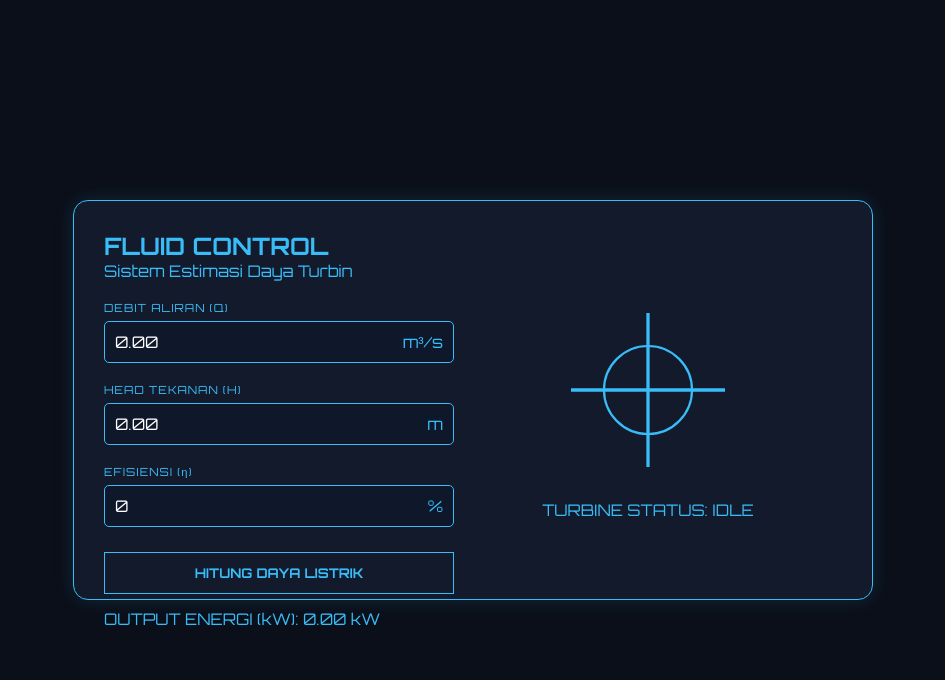
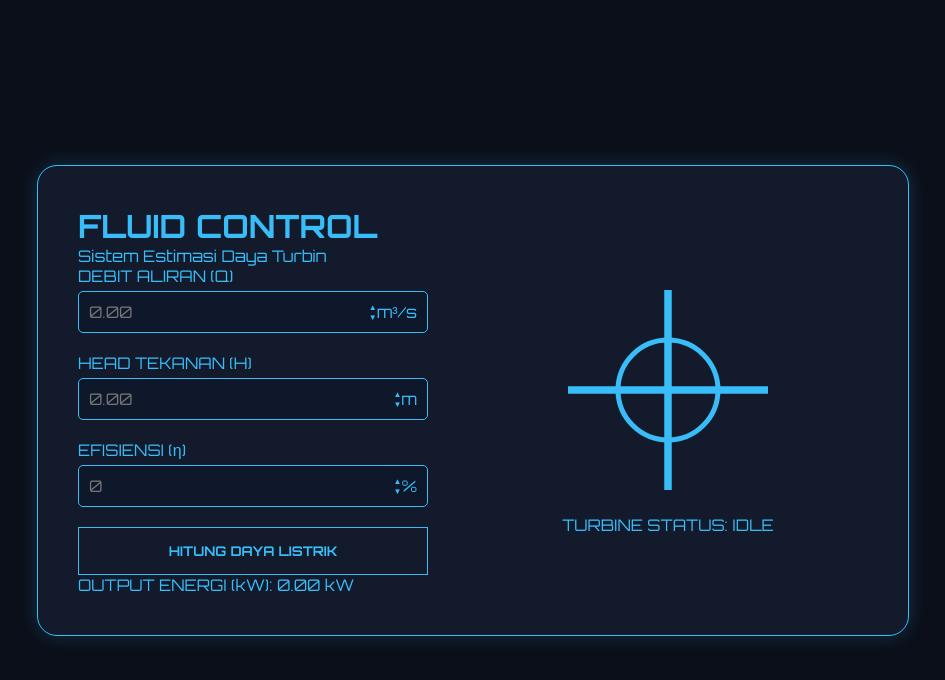
Before and after one commit to lishafira/Kalkulator-Mekanika-Fluida, a website: page index.html in a window 1280 px wide. Both pictures are taken after a click on the button "HITUNG DAYA LISTRIK". Shown: the whole page, without its empty margins (167-1112 px from the left). Drawn offline with Linux system fonts and the light colour scheme.

Commit message:
biar responsif hehe

```diff
--- a/index.html
+++ b/index.html
@@ -6,45 +6,57 @@
     <title>Perhitungan Daya Turbin</title>
 </head>
 <body>
-    <div class="dashboard-fixed">
-        <div class="panel-left">
+    <div class="dashboard">
+        <div class="sidebar">
             <header>
-                <h2>FLUID CONTROL</h2>
+                <h1>FLUID CONTROL</h1>
                 <p>Sistem Estimasi Daya Turbin</p>
             </header>
 
-            <div class="field">
+            <div class="input-group">
                 <label>DEBIT ALIRAN (Q)</label>
-                <div class="input-row">
-                    <input type="number" id="debit" value="0.00" step="0.01">
+                <div class="input-field">
+                    <input type="number" id="debit" placeholder="0.00" step="0.01">
+                    <div class="spinner">
+                        <button onclick="adjust('debit', 0.01)">▲</button>
+                        <button onclick="adjust('debit', -0.01)">▼</button>
+                    </div>
                     <span>m³/s</span>
                 </div>
             </div>
 
-            <div class="field">
+            <div class="input-group">
                 <label>HEAD TEKANAN (H)</label>
-                <div class="input-row">
-                    <input type="number" id="head" value="0.00" step="0.1">
+                <div class="input-field">
+                    <input type="number" id="head" placeholder="0.00" step="0.1">
+                    <div class="spinner">
+                        <button onclick="adjust('head', 0.1)">▲</button>
+                        <button onclick="adjust('head', -0.1)">▼</button>
+                    </div>
                     <span>m</span>
                 </div>
             </div>
 
-            <div class="field">
+            <div class="input-group">
                 <label>EFISIENSI (η)</label>
-                <div class="input-row">
-                    <input type="number" id="efisiensi" value="0" step="1">
+                <div class="input-field">
+                    <input type="number" id="efisiensi" placeholder="0" step="1">
+                    <div class="spinner">
+                        <button onclick="adjust('efisiensi', 1)">▲</button>
+                        <button onclick="adjust('efisiensi', -1)">▼</button>
+                    </div>
                     <span>%</span>
                 </div>
             </div>
 
-            <button class="btn-hit" onclick="calculate()">HITUNG DAYA LISTRIK</button>
-            <div class="output">OUTPUT ENERGI (kW): <span id="result">0.00 kW</span></div>
+            <button class="btn-calc" onclick="calculate()">HITUNG DAYA LISTRIK</button>
+            <div class="status-bar">OUTPUT ENERGI (kW): <span id="result">0.00 kW</span></div>
         </div>
 
-        <div class="panel-right">
-            <svg id="turbine-svg" viewBox="0 0 200 200">
-                <circle cx="100" cy="100" r="40" stroke="#38bdf8" stroke-width="2" fill="none"/>
-                <path d="M100 30 L100 170 M30 100 L170 100" stroke="#38bdf8" stroke-width="3"/>
+        <div class="visualizer">
+         <svg id="turbine-svg" viewBox="0 0 200 200">
+            <path class="rotor" d="M100 20 L100 180 M20 100 L180 100" stroke="#38bdf8" stroke-width="6"/>
+            <circle class="rotor" cx="100" cy="100" r="40" stroke="#38bdf8" stroke-width="4" fill="none"/>
             </svg>
             <p id="turbine-status">TURBINE STATUS: IDLE</p>
         </div>
--- a/public/script.js
+++ b/public/script.js
@@ -1,34 +1,35 @@
 function adjust(id, delta) {
     const input = document.getElementById(id);
-    input.value = (parseFloat(input.value) + delta).toFixed(id === 'efisiensi' ? 0 : 2);
+    input.value = (parseFloat(input.value || 0) + delta).toFixed(2);
 }
 
 function calculate() {
     const Q = parseFloat(document.getElementById('debit').value) || 0;
     const H = parseFloat(document.getElementById('head').value) || 0;
     const eta = (parseFloat(document.getElementById('efisiensi').value) || 0) / 100;
+
     const P = (1000 * 9.81 * Q * H * eta) / 1000;
-
     document.getElementById('result').innerText = P.toFixed(2) + " kW";
 
-    const svg = document.getElementById('turbine-svg');
-    const status = document.getElementById('turbine-status');
+    const turbine = document.getElementById('turbine-svg');
+    const statusText = document.getElementById('turbine-status');
 
-    // LOGIKA WARNA
-    let color = P > 2000 ? "#ff7f00" : (P >= 500 ? "#00ff7f" : "#38bdf8");
+    turbine.classList.remove('spinning');
 
     if (P > 0) {
-        svg.style.stroke = color;
-        svg.style.filter = `drop-shadow(0 0 10px ${color})`;
-        svg.classList.add('spinning');
-        status.innerText = "TURBINE STATUS: ACTIVE";
-        status.style.color = color;
+        let color = P >= 2000 ? "#ff7f00" : (P >= 500 ? "#00ff7f" : "#38bdf8");
+        turbine.style.stroke = color;
+        turbine.style.filter = `drop-shadow(0 0 10px ${color})`;
+        void turbine.offsetWidth;
+        turbine.classList.add('spinning');
+        statusText.innerText = "TURBINE STATUS: ACTIVE";
+        statusText.style.color = color;
     } else {
-        svg.style.stroke = "#38bdf8";
-        svg.style.filter = "none";
-        svg.classList.remove('spinning');
-        status.innerText = "TURBINE STATUS: IDLE";
-        status.style.color = "#38bdf8";
+        // Matikan jika P = 0
+        turbine.style.stroke = "#38bdf8";
+        turbine.style.filter = "none";
+        statusText.innerText = "TURBINE STATUS: IDLE";
+        statusText.style.color = "#38bdf8";
     }
 }
 l
--- a/public/style.css
+++ b/public/style.css
@@ -1,86 +1,31 @@
 @import url('https://fonts.googleapis.com/css2?family=Orbitron:wght@400;700&display=swap');
 
-* {
-    margin: 0;
-    padding: 0;
-    box-sizing: border-box;
-    font-family: 'Orbitron', sans-serif !important;
-    color: #38bdf8;
+* { box-sizing: border-box; margin: 0; padding: 0; font-family: 'Orbitron', sans-serif; color: #38bdf8; }
+body { background: #0b0f19; min-height: 100vh; display: flex; align-items: center; justify-content: center; padding: 20px; }
+
+.dashboard {
+    display: grid; grid-template-columns: 350px 400px; gap: 40px;
+    background: #131a2c; padding: 40px; border-radius: 20px;
+    border: 1px solid #38bdf8; box-shadow: 0 0 20px rgba(56, 189, 248, 0.2);
 }
 
-body {
-    background-color: #0b0f19;
-    min-height: 100vh;
-    display: flex;
-    justify-content: center;
-    align-items: center;
+.input-group { margin-bottom: 20px; }
+.input-field {
+    display: flex; align-items: center; background: #0f172a;
+    border: 1px solid #38bdf8; border-radius: 5px; padding: 10px; margin-top: 5px;
 }
+input { background: none; border: none; width: 100%; outline: none; font-size: 1rem; }
+.spinner { display: flex; flex-direction: column; }
+.spinner button { background: none; border: none; font-size: 8px; cursor: pointer; color: #38bdf8; }
 
-.dashboard-fixed {
-    width: 800px;
-    height: 400px;
-    background-color: #131a2c;
-    border: 1px solid #38bdf8;
-    border-radius: 15px;
-    display: flex;
-    padding: 30px;
-    box-shadow: 0 0 20px rgba(56, 189, 248, 0.15);
+.btn-calc {
+    width: 100%; padding: 15px; background: transparent;
+    border: 1px solid #38bdf8; cursor: pointer; font-weight: bold;
 }
+.btn-calc:hover { background: rgba(56, 189, 248, 0.1); }
 
-.panel-left {
-    width: 350px;
-    display: flex;
-    flex-direction: column;
-    gap: 15px;
-}
-
-.field label { font-size: 0.7rem; letter-spacing: 1px; }
-
-.input-row {
-    display: flex;
-    align-items: center;
-    background: #0f172a;
-    border: 1px solid #38bdf8;
-    padding: 10px;
-    border-radius: 5px;
-    margin-top: 5px;
-}
-
-input {
-    background: none;
-    border: none;
-    color: #ffffff;
-    width: 100%;
-    outline: none;
-    font-size: 1rem;
-}
-
-.panel-right {
-    flex: 1;
-    display: flex;
-    flex-direction: column;
-    justify-content: center;
-    align-items: center;
-}
-
-#turbine-svg {
-    width: 220px;
-    height: 220px;
-    filter: drop-shadow(0 0 10px #38bdf8);
-}
-
-.btn-hit {
-    width: 100%;
-    padding: 12px;
-    background: transparent;
-    border: 1px solid #38bdf8;
-    cursor: pointer;
-    font-weight: bold;
-    margin-top: 10px;
-    transition: 0.3s;
-}
-
-.btn-hit:hover { background: rgba(56, 189, 248, 0.1); }
+.visualizer { display: flex; flex-direction: column; align-items: center; justify-content: center; }
+#turbine-svg { width: 250px; height: 250px; filter: drop-shadow(0 0 10px #38bdf8); }
 
 .spinning {
     animation: spin 2s linear infinite;
@@ -92,3 +37,8 @@ input {
     from { transform: rotate(0deg); }
     to { transform: rotate(360deg); }
 }
+@media (max-width: 768px) {
+    .dashboard { grid-template-columns: 1fr; width: 100%; padding: 20px; }
+    .visualizer { order: -1; }
+    #turbine-svg { width: 180px; height: 180px; }
+}
```
